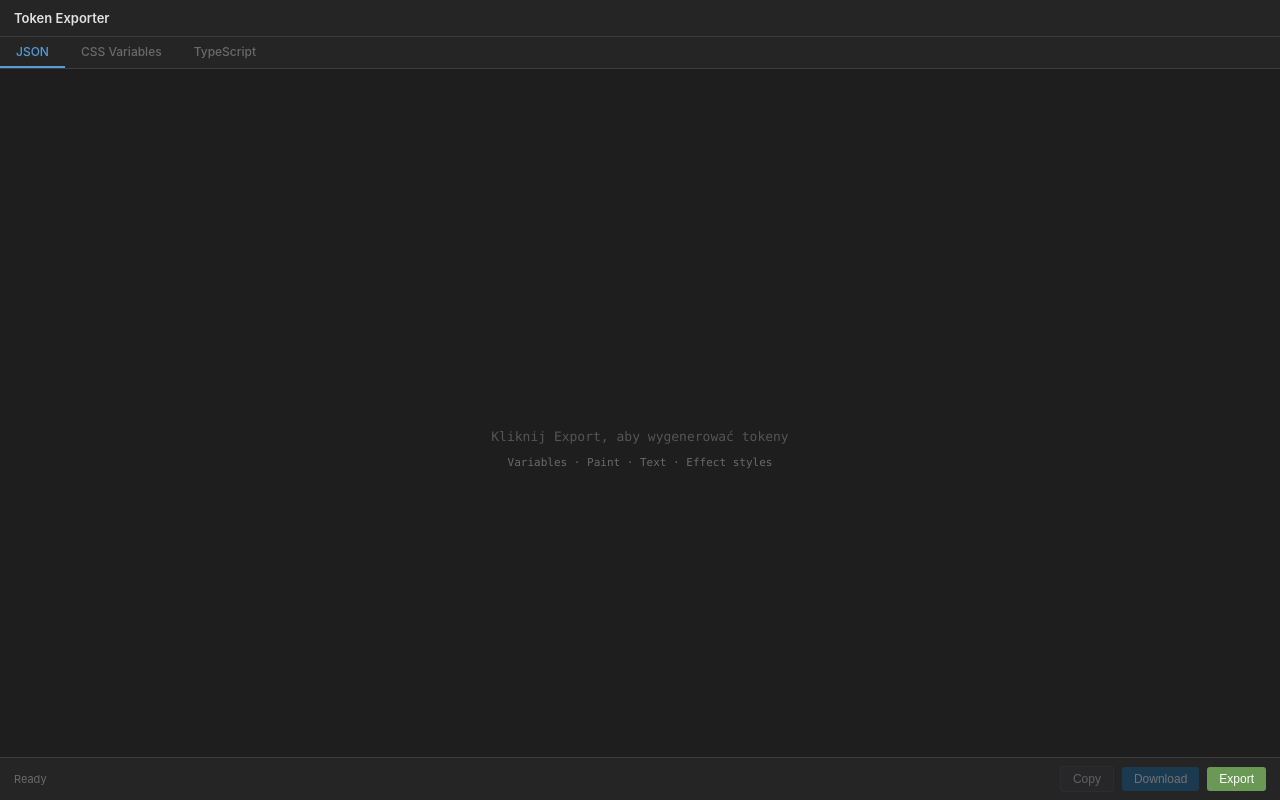
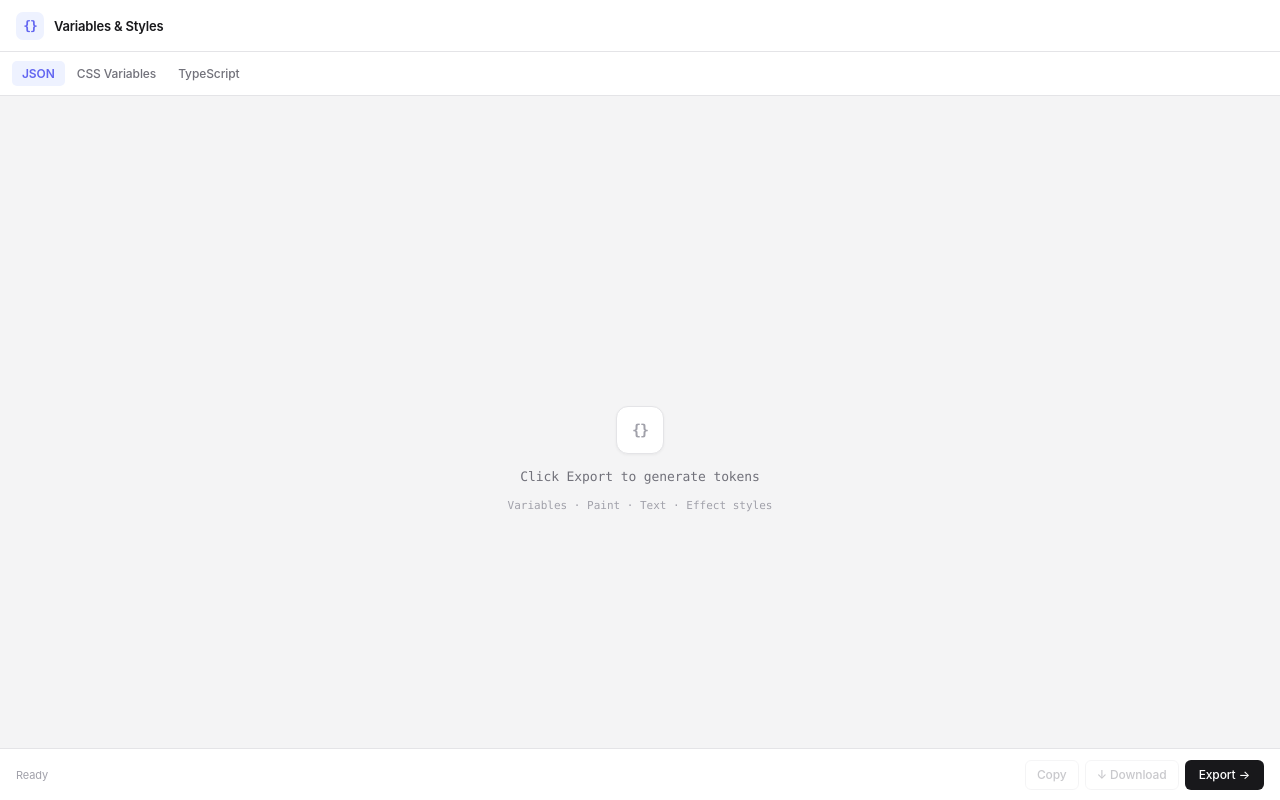
Before and after one commit to adampolicht/figma-variables-styles-json, a website: page ui.html in a window 1280 px wide. Drawn offline with Linux system fonts and the light colour scheme.

Commit message:
Redesign UI: light theme, pill tabs, modern buttons

```diff
--- a/ui.html
+++ b/ui.html
@@ -6,63 +6,108 @@
   *, *::before, *::after { box-sizing: border-box; margin: 0; padding: 0; }
 
   :root {
-    --bg:        #1e1e1e;
-    --bg2:       #252526;
-    --bg3:       #2d2d30;
-    --border:    #3c3c3c;
-    --text:      #cccccc;
-    --text-dim:  #6a6a6a;
-    --accent:    #569cd6;
-    --green:     #6a9955;
-    --red:       #f48771;
-    --code:      #9cdcfe;
+    --bg:          #FAFAFA;
+    --surface:     #FFFFFF;
+    --code-bg:     #F4F4F5;
+    --border:      #E4E4E7;
+    --text:        #18181B;
+    --text-2:      #71717A;
+    --text-3:      #A1A1AA;
+    --accent:      #6366F1;
+    --accent-bg:   #EEF2FF;
+    --success:     #16A34A;
+    --error:       #DC2626;
+    --radius:      6px;
   }
 
   body {
     font-family: -apple-system, BlinkMacSystemFont, 'Inter', 'Segoe UI', sans-serif;
-    font-size: 12px;
+    font-size: 13px;
     background: var(--bg);
     color: var(--text);
     height: 100vh;
     display: flex;
     flex-direction: column;
     overflow: hidden;
+    -webkit-font-smoothing: antialiased;
   }
 
-  /* ── Header ── */
+  /* ── Header ─────────────────────────────────────────────────────────────── */
+
   .header {
-    padding: 10px 14px;
-    background: var(--bg2);
+    height: 52px;
+    padding: 0 16px;
+    background: var(--surface);
     border-bottom: 1px solid var(--border);
     display: flex;
     align-items: center;
-    gap: 8px;
+    gap: 10px;
+    flex-shrink: 0;
   }
 
-  .header-title { font-size: 13px; font-weight: 600; color: #e1e1e1; }
-  .header-file  { font-size: 11px; color: var(--text-dim); margin-left: auto; }
+  .header-badge {
+    width: 28px;
+    height: 28px;
+    border-radius: 7px;
+    background: var(--accent-bg);
+    color: var(--accent);
+    font-family: 'Menlo', monospace;
+    font-size: 13px;
+    font-weight: 700;
+    display: flex;
+    align-items: center;
+    justify-content: center;
+    flex-shrink: 0;
+    letter-spacing: -1px;
+  }
 
-  /* ── Tabs ── */
+  .header-title {
+    font-size: 13px;
+    font-weight: 600;
+    color: var(--text);
+    letter-spacing: -0.2px;
+  }
+
+  .header-file {
+    margin-left: auto;
+    font-size: 11px;
+    color: var(--text-3);
+    max-width: 180px;
+    overflow: hidden;
+    text-overflow: ellipsis;
+    white-space: nowrap;
+  }
+
+  /* ── Tabs ────────────────────────────────────────────────────────────────── */
+
   .tabs {
+    height: 44px;
+    padding: 0 12px;
     display: flex;
-    background: var(--bg2);
+    align-items: center;
+    gap: 2px;
+    background: var(--surface);
     border-bottom: 1px solid var(--border);
-    user-select: none;
+    flex-shrink: 0;
   }
 
   .tab {
-    padding: 7px 16px;
+    padding: 5px 10px;
+    border-radius: 5px;
     cursor: pointer;
-    color: var(--text-dim);
+    color: var(--text-2);
     font-size: 12px;
     font-weight: 500;
-    border-bottom: 2px solid transparent;
-    transition: color 0.1s;
+    user-select: none;
+    transition: background 0.12s, color 0.12s;
+    letter-spacing: -0.1px;
   }
-  .tab:hover { color: var(--text); }
-  .tab.active { color: var(--accent); border-bottom-color: var(--accent); }
 
-  /* ── Content ── */
+  .tab:hover { background: var(--bg); color: var(--text); }
+  .tab.active { background: var(--accent-bg); color: var(--accent); font-weight: 600; }
+
+  /* ── Content ─────────────────────────────────────────────────────────────── */
+
   .content { flex: 1; overflow: hidden; }
 
   .panel { display: none; height: 100%; }
@@ -70,16 +115,18 @@
 
   .preview {
     flex: 1;
-    overflow-y: auto;
-    padding: 14px 16px;
+    overflow: auto;
+    padding: 16px 18px;
     font-family: 'Menlo', 'Consolas', 'Courier New', monospace;
     font-size: 11px;
-    line-height: 1.65;
+    line-height: 1.75;
     white-space: pre;
-    overflow-x: auto;
-    color: var(--code);
-    background: var(--bg);
+    color: #3F3F46;
+    background: var(--code-bg);
+    tab-size: 2;
   }
+
+  /* ── Empty state ─────────────────────────────────────────────────────────── */
 
   .empty-state {
     display: flex;
@@ -87,48 +134,121 @@
     align-items: center;
     justify-content: center;
     height: 100%;
-    gap: 6px;
-    color: var(--text-dim);
+    gap: 8px;
+    white-space: normal;
+    text-align: center;
+    padding: 24px;
   }
-  .empty-state p   { font-size: 13px; color: #555; }
-  .empty-state small { font-size: 11px; }
 
-  /* ── Footer ── */
+  .empty-icon {
+    width: 48px;
+    height: 48px;
+    border-radius: 12px;
+    background: var(--surface);
+    border: 1px solid var(--border);
+    display: flex;
+    align-items: center;
+    justify-content: center;
+    margin-bottom: 4px;
+    box-shadow: 0 1px 3px rgba(0,0,0,0.05);
+    font-family: 'Menlo', monospace;
+    font-size: 15px;
+    font-weight: 700;
+    color: var(--text-3);
+    letter-spacing: -1px;
+  }
+
+  .empty-state p {
+    font-size: 13px;
+    font-weight: 500;
+    color: var(--text-2);
+    letter-spacing: -0.1px;
+  }
+
+  .empty-state small {
+    font-size: 11px;
+    color: var(--text-3);
+    line-height: 1.6;
+  }
+
+  .empty-state code {
+    font-family: 'Menlo', monospace;
+    font-size: 10px;
+    background: var(--border);
+    padding: 1px 5px;
+    border-radius: 3px;
+    color: var(--accent);
+  }
+
+  /* ── Footer ──────────────────────────────────────────────────────────────── */
+
   .footer {
-    padding: 8px 14px;
-    background: var(--bg2);
+    height: 52px;
+    padding: 0 16px;
+    background: var(--surface);
     border-top: 1px solid var(--border);
     display: flex;
     align-items: center;
-    gap: 8px;
+    gap: 6px;
+    flex-shrink: 0;
   }
 
-  .status { font-size: 11px; color: var(--text-dim); flex: 1; min-width: 0; overflow: hidden; text-overflow: ellipsis; white-space: nowrap; }
-  .status.error   { color: var(--red); }
-  .status.success { color: var(--green); }
+  .status {
+    font-size: 11px;
+    color: var(--text-3);
+    flex: 1;
+    min-width: 0;
+    overflow: hidden;
+    text-overflow: ellipsis;
+    white-space: nowrap;
+    letter-spacing: -0.1px;
+  }
+  .status.error   { color: var(--error); }
+  .status.success { color: var(--success); }
+
+  /* ── Buttons ─────────────────────────────────────────────────────────────── */
 
   .btn {
-    padding: 5px 12px;
+    display: inline-flex;
+    align-items: center;
+    gap: 4px;
+    padding: 0 11px;
+    height: 30px;
     border: none;
-    border-radius: 3px;
+    border-radius: var(--radius);
     font-size: 12px;
     font-weight: 500;
     cursor: pointer;
-    transition: opacity 0.15s;
+    letter-spacing: -0.1px;
     white-space: nowrap;
+    font-family: inherit;
+    transition: background 0.1s, color 0.1s, transform 0.08s, box-shadow 0.1s;
+    flex-shrink: 0;
   }
-  .btn:hover    { opacity: 0.82; }
-  .btn:disabled { opacity: 0.35; cursor: default; }
 
-  .btn-ghost   { background: var(--bg3); color: var(--text); border: 1px solid var(--border); }
-  .btn-primary { background: #0e639c; color: #fff; }
-  .btn-export  { background: var(--green); color: #fff; }
+  .btn:active:not(:disabled) { transform: scale(0.96); }
+  .btn:disabled { opacity: 0.38; cursor: default; pointer-events: none; }
+
+  .btn-ghost {
+    background: transparent;
+    color: var(--text-2);
+    border: 1px solid var(--border);
+  }
+  .btn-ghost:hover { background: var(--bg); color: var(--text); border-color: #D4D4D8; }
+
+  .btn-export {
+    background: var(--text);
+    color: #FFFFFF;
+    padding: 0 14px;
+  }
+  .btn-export:hover { background: #27272A; }
 </style>
 </head>
 <body>
 
 <div class="header">
-  <span class="header-title">Token Exporter</span>
+  <div class="header-badge">{}</div>
+  <span class="header-title">Variables &amp; Styles</span>
   <span class="header-file" id="fileName"></span>
 </div>
 
@@ -142,24 +262,37 @@
   <div class="panel active" id="panel-json">
     <div class="preview" id="preview-json">
       <div class="empty-state">
-        <p>Kliknij Export, aby wygenerować tokeny</p>
+        <div class="empty-icon">{}</div>
+        <p>Click Export to generate tokens</p>
         <small>Variables · Paint · Text · Effect styles</small>
       </div>
     </div>
   </div>
   <div class="panel" id="panel-css">
-    <div class="preview" id="preview-css"></div>
+    <div class="preview" id="preview-css">
+      <div class="empty-state">
+        <div class="empty-icon">--</div>
+        <p>Click Export to see your variables &amp; styles</p>
+        <small>Outputs CSS custom properties + text style classes</small>
+      </div>
+    </div>
   </div>
   <div class="panel" id="panel-ts">
-    <div class="preview" id="preview-ts"></div>
+    <div class="preview" id="preview-ts">
+      <div class="empty-state">
+        <div class="empty-icon">TS</div>
+        <p>Click Export to see your variables &amp; styles</p>
+        <small>Outputs typed <code>as const</code> exports ready to import in React</small>
+      </div>
+    </div>
   </div>
 </div>
 
 <div class="footer">
   <span class="status" id="status">Ready</span>
-  <button class="btn btn-ghost"    id="btnCopy"     disabled>Copy</button>
-  <button class="btn btn-primary"  id="btnDownload" disabled>Download</button>
-  <button class="btn btn-export"   id="btnExport">Export</button>
+  <button class="btn btn-ghost"  id="btnCopy"     disabled>Copy</button>
+  <button class="btn btn-ghost"  id="btnDownload" disabled>↓ Download</button>
+  <button class="btn btn-export" id="btnExport">Export →</button>
 </div>
 
 <script>
@@ -409,7 +542,6 @@ function buildNested(tokens) {
       ? `${token.value}${token.unit}`
       : token.value;
 
-    // Alias reference → keep as string token
     if (typeof cur[leaf] === 'object' && cur[leaf] !== null) {
       cur[leaf]._value = val;
     } else {
@@ -462,9 +594,9 @@ onmessage = (event) => {
     document.getElementById('btnExport').disabled   = false;
 
     const counts = [
-      Object.keys(data.variables).length   + ' collections',
-      Object.keys(data.paintStyles).length + ' paint',
-      Object.keys(data.textStyles).length  + ' text',
+      Object.keys(data.variables).length    + ' collections',
+      Object.keys(data.paintStyles).length  + ' paint',
+      Object.keys(data.textStyles).length   + ' text',
       Object.keys(data.effectStyles).length + ' effect',
     ].join(' · ');
     setStatus(counts, 'success');
```
